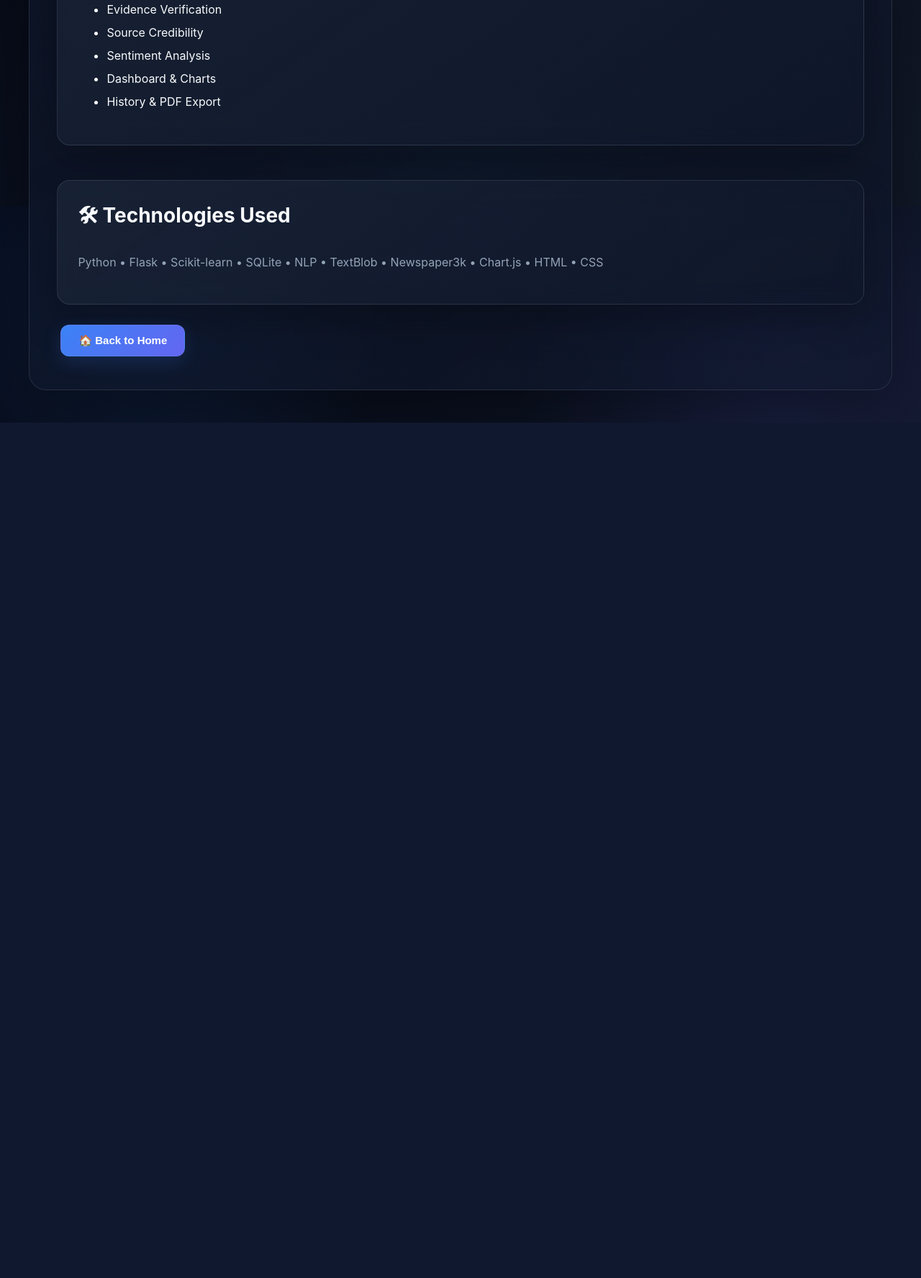
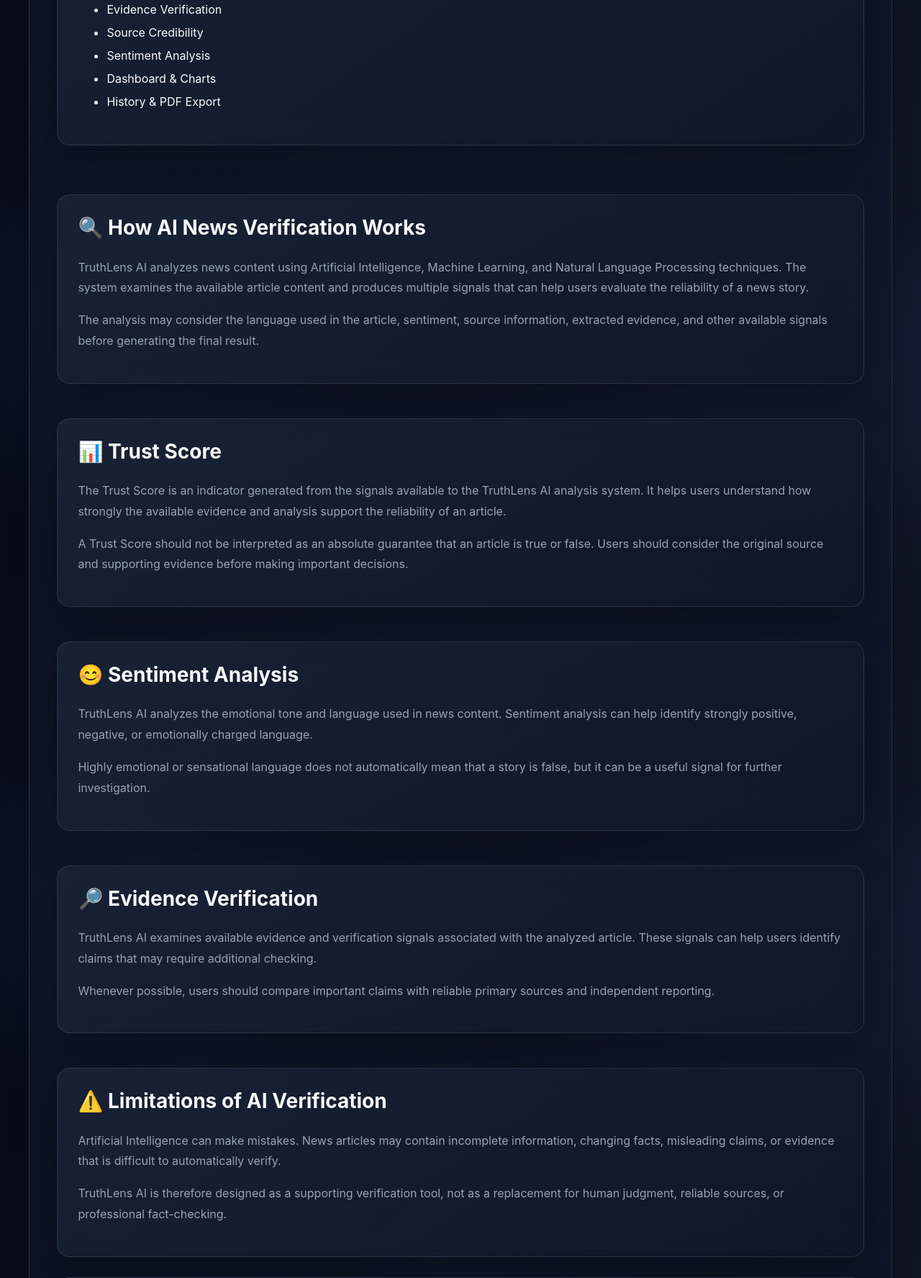
Before and after one commit to mehaboob9515-official/TruthLens-AI, a Flask app: page /about in a window 1280 px wide. Shown: the part 513-2288 px from the top of the page at 72% size. Before the commit the page ends 1100 px from the top, so only its background shows below. Run offline with Flask 3, Linux system fonts and the light colour scheme; parts of the project's set-up code (start-up, migrations or seed data) failed here and were passed over.

Commit message:
Expand About page content

```diff
--- a/templates/about.html
+++ b/templates/about.html
@@ -3,9 +3,45 @@
 <head>
     <meta charset="UTF-8">
     <meta name="viewport" content="width=device-width, initial-scale=1.0">
-    <title>About - TruthLens AI</title>
 
-    <link rel="stylesheet" href="{{ url_for('static', filename='css/style.css') }}">
+    <title>About TruthLens AI - AI-Powered News Verification</title>
+
+    <meta name="description"
+          content="Learn about TruthLens AI, an AI-powered news verification platform that analyzes news articles using fake news detection, trust scores, sentiment analysis, and evidence verification.">
+
+    <meta name="robots" content="index, follow">
+
+    <!-- Canonical URL -->
+    <link rel="canonical"
+          href="{{ request.url_root.rstrip('/') }}/about">
+
+    <!-- Open Graph -->
+    <meta property="og:title"
+          content="About TruthLens AI - AI-Powered News Verification">
+    <meta property="og:description"
+          content="Learn how TruthLens AI analyzes news articles using AI, trust scores, sentiment analysis, and evidence verification.">
+    <meta property="og:type" content="website">
+    <meta property="og:url"
+          content="{{ request.url_root.rstrip('/') }}/about">
+    <meta property="og:site_name" content="TruthLens AI">
+    <meta property="og:image"
+          content="{{ request.url_root.rstrip('/') }}{{ url_for('static', filename='images/logo.png') }}">
+
+    <!-- Twitter/X -->
+    <meta name="twitter:card" content="summary_large_image">
+    <meta name="twitter:title"
+          content="About TruthLens AI - AI-Powered News Verification">
+    <meta name="twitter:description"
+          content="Learn how TruthLens AI analyzes news articles using AI, trust scores, sentiment analysis, and evidence verification.">
+    <meta name="twitter:image"
+          content="{{ request.url_root.rstrip('/') }}{{ url_for('static', filename='images/logo.png') }}">
+
+    <link rel="stylesheet"
+          href="{{ url_for('static', filename='css/style.css') }}">
+
+    <link rel="icon"
+          type="image/png"
+          href="{{ url_for('static', filename='images/logo.png') }}?v=2">
 </head>
 
 <body>
@@ -55,6 +91,109 @@
 
     <br>
 
+    <br>
+
+<div class="result-card">
+
+    <h2>🔍 How AI News Verification Works</h2>
+
+    <p style="text-align:left; line-height:1.8;">
+        TruthLens AI analyzes news content using Artificial Intelligence,
+        Machine Learning, and Natural Language Processing techniques.
+        The system examines the available article content and produces
+        multiple signals that can help users evaluate the reliability
+        of a news story.
+    </p>
+
+    <p style="text-align:left; line-height:1.8;">
+        The analysis may consider the language used in the article,
+        sentiment, source information, extracted evidence, and other
+        available signals before generating the final result.
+    </p>
+
+</div>
+
+<br>
+
+<div class="result-card">
+
+    <h2>📊 Trust Score</h2>
+
+    <p style="text-align:left; line-height:1.8;">
+        The Trust Score is an indicator generated from the signals
+        available to the TruthLens AI analysis system. It helps users
+        understand how strongly the available evidence and analysis
+        support the reliability of an article.
+    </p>
+
+    <p style="text-align:left; line-height:1.8;">
+        A Trust Score should not be interpreted as an absolute guarantee
+        that an article is true or false. Users should consider the
+        original source and supporting evidence before making important
+        decisions.
+    </p>
+
+</div>
+
+<br>
+
+<div class="result-card">
+
+    <h2>😊 Sentiment Analysis</h2>
+
+    <p style="text-align:left; line-height:1.8;">
+        TruthLens AI analyzes the emotional tone and language used in
+        news content. Sentiment analysis can help identify strongly
+        positive, negative, or emotionally charged language.
+    </p>
+
+    <p style="text-align:left; line-height:1.8;">
+        Highly emotional or sensational language does not automatically
+        mean that a story is false, but it can be a useful signal for
+        further investigation.
+    </p>
+
+</div>
+
+<br>
+
+<div class="result-card">
+
+    <h2>🔎 Evidence Verification</h2>
+
+    <p style="text-align:left; line-height:1.8;">
+        TruthLens AI examines available evidence and verification signals
+        associated with the analyzed article. These signals can help
+        users identify claims that may require additional checking.
+    </p>
+
+    <p style="text-align:left; line-height:1.8;">
+        Whenever possible, users should compare important claims with
+        reliable primary sources and independent reporting.
+    </p>
+
+</div>
+
+<br>
+
+<div class="result-card">
+
+    <h2>⚠️ Limitations of AI Verification</h2>
+
+    <p style="text-align:left; line-height:1.8;">
+        Artificial Intelligence can make mistakes. News articles may
+        contain incomplete information, changing facts, misleading
+        claims, or evidence that is difficult to automatically verify.
+    </p>
+
+    <p style="text-align:left; line-height:1.8;">
+        TruthLens AI is therefore designed as a supporting verification
+        tool, not as a replacement for human judgment, reliable sources,
+        or professional fact-checking.
+    </p>
+
+</div>
+
     <div class="result-card">
 
         <h2>🛠 Technologies Used</h2>
```
